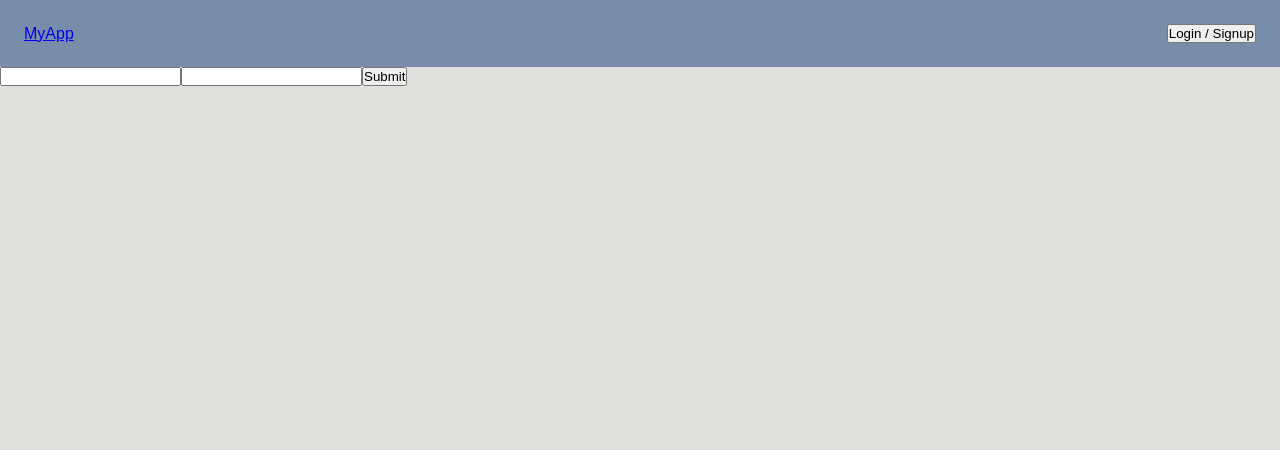
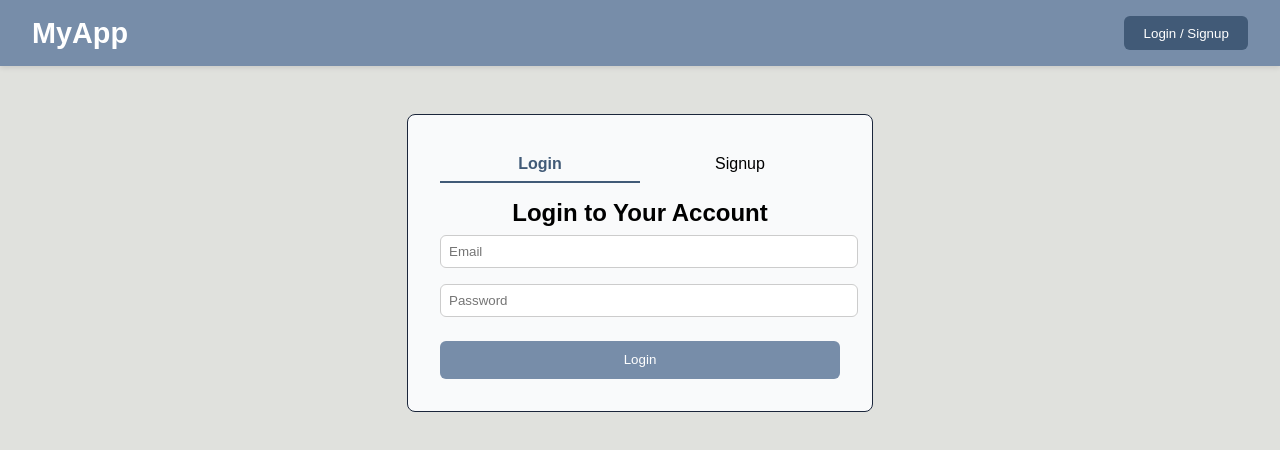
Before and after one commit to brandonzazza/RITCapstone, a React (Vite) app in the folder frontend-application/: page /login in a window 1280 px wide. Shown: the top 450 px of the page. Built offline with nearby package versions, Linux system fonts and the light colour scheme.

Commit message:
added basic css styles for header and login page

```diff
--- a/frontend-application/src/components/Header/Header.module.css
+++ b/frontend-application/src/components/Header/Header.module.css
@@ -0,0 +1,41 @@
+.header {
+  display: flex;
+  justify-content: space-between;
+  align-items: center;
+  padding: 1rem 2rem;
+  color: white;
+  box-shadow: 0 2px 5px rgba(0, 0, 0, 0.1);
+}
+
+.logo {
+  font-size: 1.8rem;
+  font-weight: bold;
+  color: white;
+  text-decoration: none;
+  cursor: pointer;
+  transition: color 0.3s ease;
+}
+
+.logo:hover {
+  color: var(--accent);
+}
+
+.loginButton {
+  background-color: var(--secondary);
+  color: white;
+  border: none;
+  padding: 0.6rem 1.2rem;
+  border-radius: 6px;
+  cursor: pointer;
+  font-weight: 500;
+  transition: background 0.3s ease, transform 0.2s ease;
+}
+
+.loginButton:hover {
+  background-color: var(--accent);
+  transform: translateY(-2px);
+}
+
+.loginButton:active {
+  transform: translateY(0);
+}
--- a/frontend-application/src/components/login/Login.jsx
+++ b/frontend-application/src/components/login/Login.jsx
@@ -1,17 +1,43 @@
+import { useState } from "react";
 import Header from "../Header/Header.jsx";
 import styles from "./Login.module.css";
 
 function Login() {
+  // state to track active tab
+  const [isLogin, setIsLogin] = useState(true);
+
   return (
     <>
       <Header />
 
-      <div>
-        <form action="">
-          <h2></h2>
-          <input type="text" />
-          <input type="text" />
-          <button>Submit</button>
+      <div className={styles.container}>
+        {/* Tabs */}
+        <div className={styles.tabs}>
+          <div
+            className={`${styles.tab} ${isLogin ? styles.active : ""}`}
+            onClick={() => setIsLogin(true)}
+          >
+            Login
+          </div>
+          <div
+            className={`${styles.tab} ${!isLogin ? styles.active : ""}`}
+            onClick={() => setIsLogin(false)}
+          >
+            Signup
+          </div>
+        </div>
+
+        {/* Form */}
+        <form className={styles.form}>
+          <h2>{isLogin ? "Login to Your Account" : "Create a New Account"}</h2>
+
+          <input type="email" placeholder="Email" required />
+          <input type="password" placeholder="Password" required />
+
+          {/* Extra field for signup */}
+          {!isLogin && <input type="text" placeholder="Username" required />}
+
+          <button type="submit">{isLogin ? "Login" : "Sign Up"}</button>
         </form>
       </div>
     </>
--- a/frontend-application/src/components/login/Login.module.css
+++ b/frontend-application/src/components/login/Login.module.css
@@ -0,0 +1,53 @@
+.container {
+  max-width: 400px;
+  margin: 3rem auto;
+  padding: 2rem;
+  border: 1px solid var(--accent);
+  border-radius: 8px;
+  text-align: center;
+  background: #f9fafb;
+}
+
+.tabs {
+  display: flex;
+  justify-content: center;
+  margin-bottom: 1rem;
+}
+
+.tab {
+  flex: 1;
+  padding: 0.5rem;
+  cursor: pointer;
+  border-bottom: 2px solid transparent;
+  transition: border-color 0.3s ease;
+}
+
+.active {
+  border-color: var(--secondary);
+  font-weight: bold;
+  color: var(--secondary);
+}
+
+.form input {
+  width: 100%;
+  padding: 0.5rem;
+  margin: 0.5rem 0;
+  border: 1px solid #ccc;
+  border-radius: 6px;
+}
+
+.form button {
+  width: 100%;
+  padding: 0.7rem;
+  margin-top: 1rem;
+  background: var(--primary);
+  color: white;
+  border: none;
+  border-radius: 6px;
+  cursor: pointer;
+  transition: background 0.3s ease;
+}
+
+.form button:hover {
+  background: var(--secondary);
+}
```
